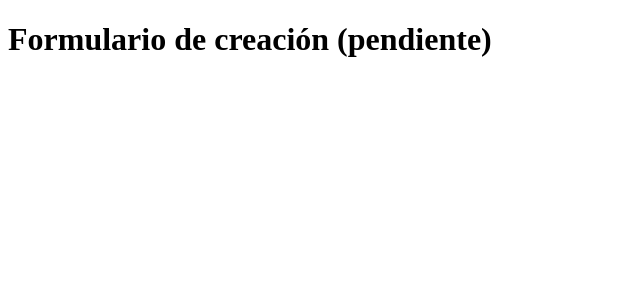
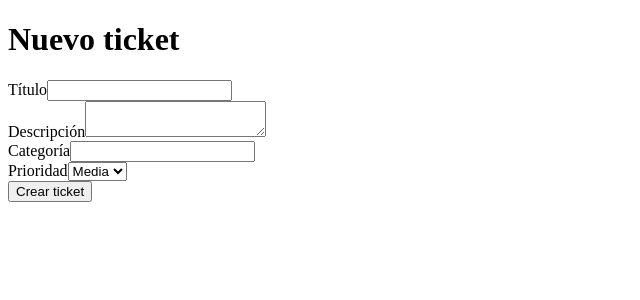
Before and after one commit to giovannihs07/ticket-app, a React (Vite) app in the folder frontend/tickets-app/: page /tickets/nuevo in a window 1280 px wide. Shown: the top 300 px of the page, without its empty margins (0-640 px from the left). Built offline with nearby package versions, Linux system fonts and the light colour scheme; no server answers.

Commit message:
Implementando formulario para la creación de tickets con manejo de estado y redirección

```diff
--- a/frontend/tickets-app/src/pages/TicketFormPage.jsx
+++ b/frontend/tickets-app/src/pages/TicketFormPage.jsx
@@ -1,3 +1,90 @@
+// src/pages/TicketFormPage.jsx
+import { useState } from 'react'
+import { useNavigate } from 'react-router-dom'
+import { createTicket } from '../api/ticketService'
+
+const initialState = {
+  titulo: '',
+  descripcion: '',
+  categoria: '',
+  prioridad: 'MEDIA',
+}
+
 export default function TicketFormPage() {
-  return <h1>Formulario de creación (pendiente)</h1>
+  const [form, setForm] = useState(initialState)
+  const [submitting, setSubmitting] = useState(false)
+  const [error, setError] = useState(null)
+  const navigate = useNavigate()
+
+  const handleChange = (e) => {
+    const { name, value } = e.target
+    setForm({ ...form, [name]: value })
+  }
+
+  const handleSubmit = async (e) => {
+    e.preventDefault()
+    setSubmitting(true)
+    setError(null)
+
+    try {
+      const response = await createTicket(form)
+      navigate(`/tickets/${response.data.id}`) // redirige al detalle del ticket recién creado
+    } catch (err) {
+      setError('No se pudo crear el ticket. Revisa los campos: ' + err.message)
+    } finally {
+      setSubmitting(false)
+    }
+  }
+
+  return (
+    <div>
+      <h1>Nuevo ticket</h1>
+      <form onSubmit={handleSubmit}>
+        <div>
+          <label>Título</label>
+          <input
+            name="titulo"
+            value={form.titulo}
+            onChange={handleChange}
+            required
+          />
+        </div>
+
+        <div>
+          <label>Descripción</label>
+          <textarea
+            name="descripcion"
+            value={form.descripcion}
+            onChange={handleChange}
+            required
+          />
+        </div>
+
+        <div>
+          <label>Categoría</label>
+          <input
+            name="categoria"
+            value={form.categoria}
+            onChange={handleChange}
+            required
+          />
+        </div>
+
+        <div>
+          <label>Prioridad</label>
+          <select name="prioridad" value={form.prioridad} onChange={handleChange}>
+            <option value="BAJA">Baja</option>
+            <option value="MEDIA">Media</option>
+            <option value="ALTA">Alta</option>
+          </select>
+        </div>
+
+        {error && <p>{error}</p>}
+
+        <button type="submit" disabled={submitting}>
+          {submitting ? 'Creando...' : 'Crear ticket'}
+        </button>
+      </form>
+    </div>
+  )
 }
```
